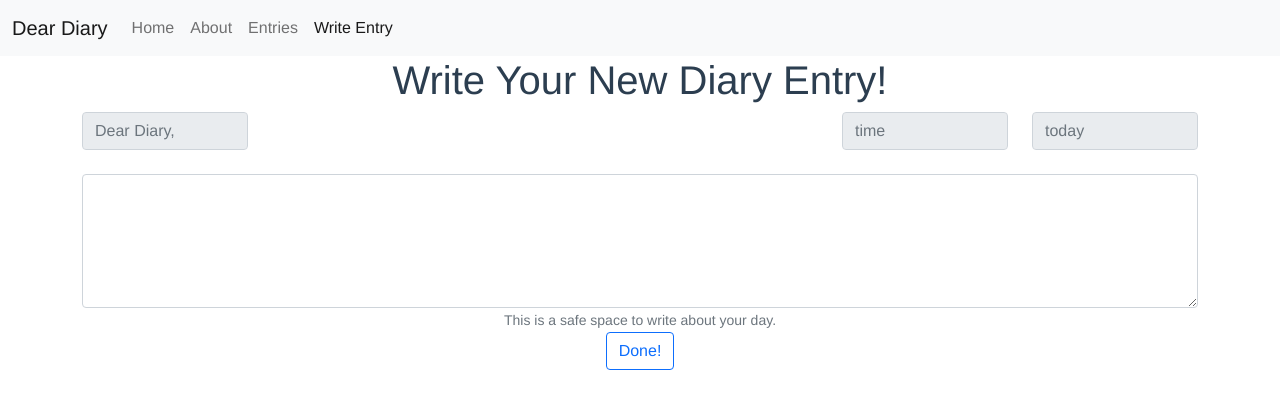
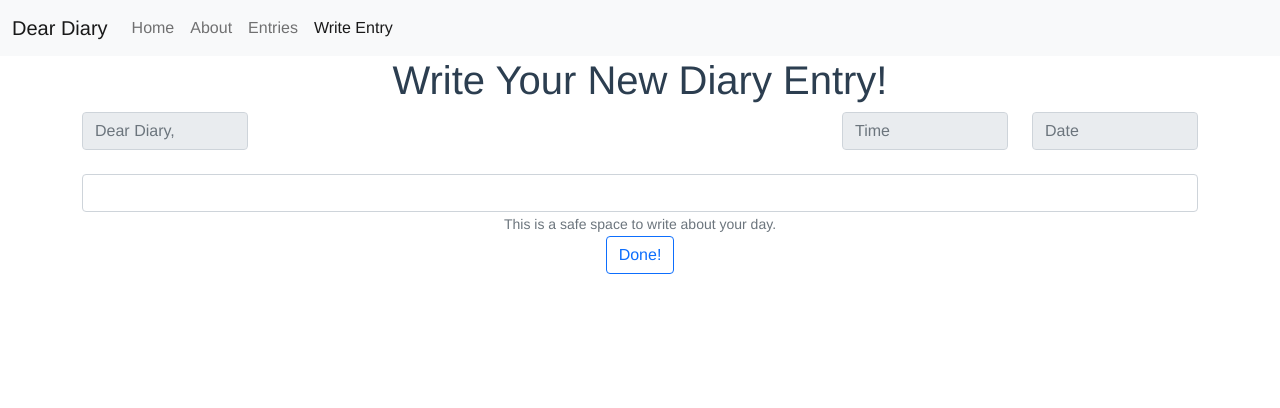
Before and after one commit to Michel-Lukas/diary-frontend, a Vue app: page /newEntry in a window 1280 px wide. Shown: the top 408 px of the page. Built offline with nearby package versions, Linux system fonts and the light colour scheme.

Commit message:
Validation try #1

```diff
--- a/src/views/newEntry.vue
+++ b/src/views/newEntry.vue
@@ -6,17 +6,20 @@
         <input class="form-control" type="text" placeholder="Dear Diary, " readonly>
       </div>
       <div class="col offset-6">
-        <input class="form-control" type="text" placeholder=time readonly>
+        <input class="form-control" type="text" placeholder="Time" readonly>
       </div>
       <div class="col">
-        <input class="form-control" type="text" placeholder=today readonly>
+        <input class="form-control" type="text" placeholder="Date" readonly>
       </div>
     </div>
     <div class="row">
       <div class="col">
         <div class="form-group">
-          <label></label>
-          <textarea class="form-control" rows="5" id="comment" v-model="input"></textarea>
+          <label for="validationCustom03" class="form-label"></label>
+          <input type="text" class="form-control" id="validationCustom03" v-model="input" required>
+          <div class="invalid-feedback">
+            Please provide a valid city.
+          </div>
           <small class="form-text text-muted">
             This is a safe space to write about your day.
           </small>
```
Also changed, not shown: 1 other file (tests, documents, lock files or other folders).
